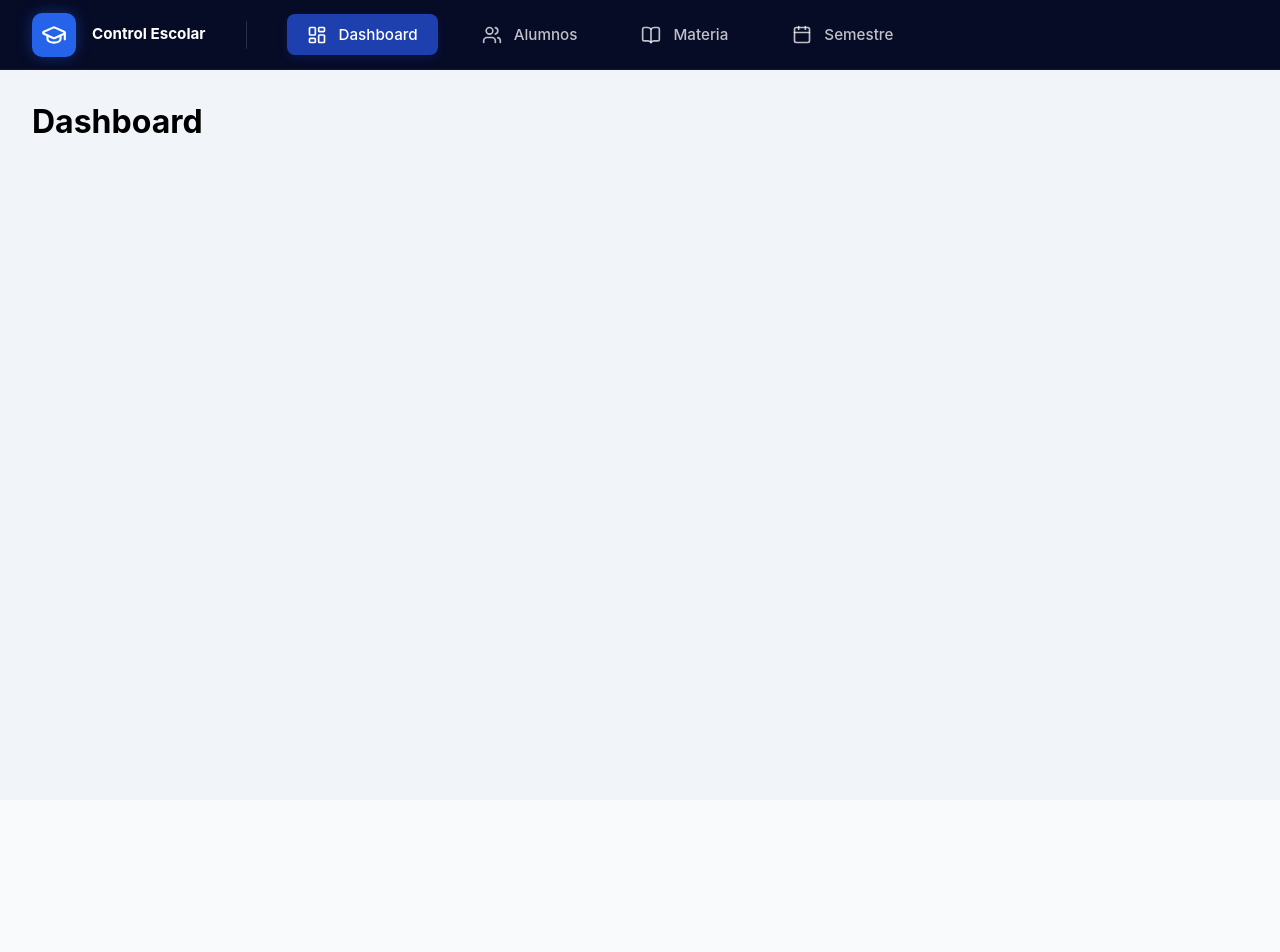
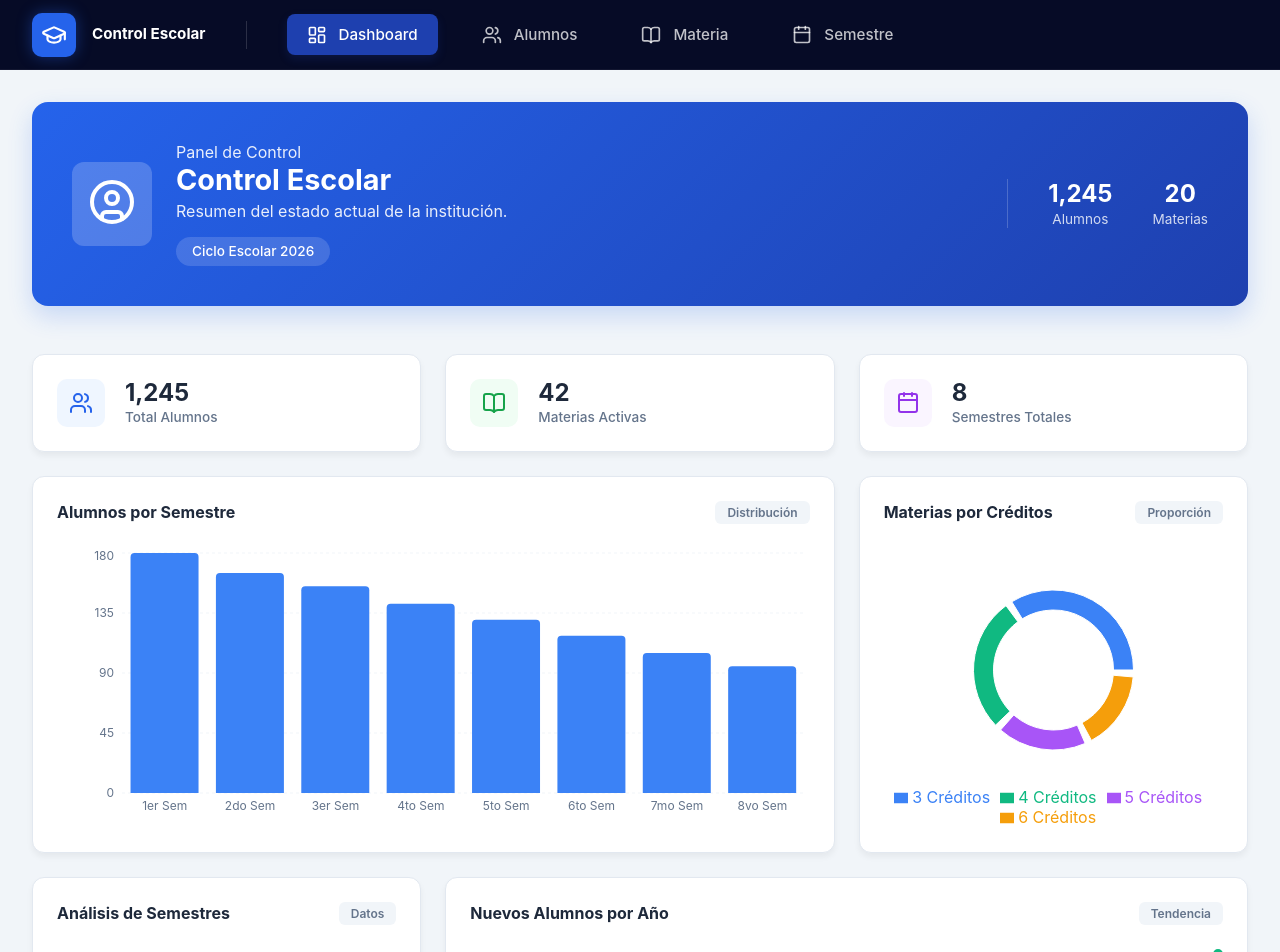
Before and after one commit to CuevasErik-dev/ConsumoApi-React, a React (Vite) app: page /dashboard in a window 1280 px wide. Shown: the top 952 px of the page. Before the commit the page ends 800 px from the top, so only its background shows below. Built offline with nearby package versions, Linux system fonts and the light colour scheme.

Commit message:
Desarrollo dashboard

```diff
--- a/package.json
+++ b/package.json
@@ -19,6 +19,7 @@
     "react-hot-toast": "^2.6.0",
     "react-router": "^7.14.2",
     "react-router-dom": "^7.14.2",
+    "recharts": "^3.8.1",
     "zod": "^4.3.6"
   },
   "devDependencies": {
--- a/src/pages/dashboard/DashboardPage.jsx
+++ b/src/pages/dashboard/DashboardPage.jsx
@@ -1,9 +1,191 @@
 import React from 'react';
+import { Users, BookOpen, Calendar, UserCircle, BarChart, PieChart as PieIcon, TrendingUp, Activity } from 'lucide-react';
+import { BarChart as ReBarChart, Bar, XAxis, YAxis, CartesianGrid, Tooltip, ResponsiveContainer, PieChart, Pie, Cell, LineChart, Line, AreaChart, Area, Legend } from 'recharts';
+
+// Datos estáticos para las gráficas
+const alumnosData = [
+  { name: '1er Sem', total: 180 },
+  { name: '2do Sem', total: 165 },
+  { name: '3er Sem', total: 155 },
+  { name: '4to Sem', total: 142 },
+  { name: '5to Sem', total: 130 },
+  { name: '6to Sem', total: 118 },
+  { name: '7mo Sem', total: 105 },
+  { name: '8vo Sem', total: 95 },
+];
+
+const materiasCreditos = [
+  { name: '3 Créditos', materias: 15 },
+  { name: '4 Créditos', materias: 12 },
+  { name: '5 Créditos', materias: 8 },
+  { name: '6 Créditos', materias: 7 },
+];
+
+const COLORS = ['#3b82f6', '#10b981', '#a855f7', '#f59e0b'];
+
+const analisisSemestres = [
+  { name: 'Sistema 1', value: 12 },
+  { name: 'Sistema 2', value: 18 },
+  { name: 'Sistema 3', value: 10 },
+  { name: 'Sistema 4', value: 8 },
+  { name: 'Sistema 5', value: 14 },
+  { name: 'Sistema 6', value: 11 },
+];
+
+const nuevosAlumnosYear = [
+  { year: '2020', total: 210 },
+  { year: '2021', total: 198 },
+  { year: '2022', total: 245 },
+  { year: '2023', total: 230 },
+  { year: '2024', total: 268 },
+  { year: '2025', total: 280 },
+];
 
 const DashboardPage = () => {
   return (
-    <div style={{ padding: '2rem' }}>
-      <h1>Dashboard</h1>
+    <div className="dashboard-grid">
+      {/* Banner Principal */}
+      <div className="banner-card">
+        <div className="banner-content">
+          <div className="banner-icon">
+            <UserCircle size={48} />
+          </div>
+          <div className="banner-info">
+            <p>Panel de Control</p>
+            <h2>Control Escolar</h2>
+            <p>Resumen del estado actual de la institución.</p>
+            <span className="banner-tag">Ciclo Escolar 2026</span>
+          </div>
+        </div>
+        <div className="banner-stats">
+          <div className="stat-group">
+            <span className="stat-value">1,245</span>
+            <span className="stat-label">Alumnos</span>
+          </div>
+          <div className="stat-group">
+            <span className="stat-value">20</span>
+            <span className="stat-label">Materias</span>
+          </div>
+        </div>
+      </div>
+
+      {/* Tarjetas de Estadísticas Rápidas */}
+      <div className="info-card">
+        <div className="info-card-icon icon-blue">
+          <Users size={24} />
+        </div>
+        <div className="info-card-data">
+          <h3>1,245</h3>
+          <p>Total Alumnos</p>
+        </div>
+      </div>
+
+      <div className="info-card">
+        <div className="info-card-icon icon-green">
+          <BookOpen size={24} />
+        </div>
+        <div className="info-card-data">
+          <h3>42</h3>
+          <p>Materias Activas</p>
+        </div>
+      </div>
+
+      <div className="info-card">
+        <div className="info-card-icon icon-purple">
+          <Calendar size={24} />
+        </div>
+        <div className="info-card-data">
+          <h3>8</h3>
+          <p>Semestres Totales</p>
+        </div>
+      </div>
+
+      {/* Gráfica: Alumnos por Semestre */}
+      <div className="chart-card span-2">
+        <div className="chart-header">
+          <h4>Alumnos por Semestre</h4>
+          <span className="chart-badge">Distribución</span>
+        </div>
+        <div style={{ width: '100%', height: 280 }}>
+          <ResponsiveContainer>
+            <ReBarChart data={alumnosData}>
+              <CartesianGrid strokeDasharray="3 3" vertical={false} stroke="#f1f5f9" />
+              <XAxis dataKey="name" axisLine={false} tickLine={false} tick={{ fill: '#64748b', fontSize: 12 }} />
+              <YAxis axisLine={false} tickLine={false} tick={{ fill: '#64748b', fontSize: 12 }} />
+              <Tooltip cursor={{ fill: '#f8fafc' }} contentStyle={{ borderRadius: '8px', border: 'none', boxShadow: '0 4px 12px rgba(0,0,0,0.1)' }} />
+              <Bar dataKey="total" name="Alumnos" fill="#3b82f6" radius={[4, 4, 0, 0]} isAnimationActive={false} />
+            </ReBarChart>
+          </ResponsiveContainer>
+        </div>
+      </div>
+
+      {/* Gráfica: Materias por Créditos */}
+      <div className="chart-card">
+        <div className="chart-header">
+          <h4>Materias por Créditos</h4>
+          <span className="chart-badge">Proporción</span>
+        </div>
+        <div style={{ width: '100%', height: 280 }}>
+          <ResponsiveContainer>
+            <PieChart>
+              <Pie
+                data={materiasCreditos}
+                innerRadius={60}
+                outerRadius={80}
+                paddingAngle={5}
+                dataKey="materias"
+                nameKey="name"
+                isAnimationActive={false}
+              >
+                {materiasCreditos.map((entry, index) => (
+                  <Cell key={`cell-${index}`} fill={COLORS[index % COLORS.length]} />
+                ))}
+              </Pie>
+              <Tooltip contentStyle={{ borderRadius: '8px', border: 'none', boxShadow: '0 4px 12px rgba(0,0,0,0.1)' }} />
+              <Legend verticalAlign="bottom" height={36}/>
+            </PieChart>
+          </ResponsiveContainer>
+        </div>
+      </div>
+
+      {/* Gráfica: Análisis de Semestres */}
+      <div className="chart-card">
+        <div className="chart-header">
+          <h4>Análisis de Semestres</h4>
+          <span className="chart-badge">Datos</span>
+        </div>
+        <div style={{ width: '100%', height: 280 }}>
+          <ResponsiveContainer>
+            <ReBarChart data={analisisSemestres} layout="vertical">
+              <CartesianGrid strokeDasharray="3 3" horizontal={false} stroke="#f1f5f9" />
+              <XAxis type="number" hide />
+              <YAxis dataKey="name" type="category" axisLine={false} tickLine={false} tick={{ fill: '#64748b', fontSize: 12 }} width={100} />
+              <Tooltip contentStyle={{ borderRadius: '8px', border: 'none', boxShadow: '0 4px 12px rgba(0,0,0,0.1)' }} />
+              <Legend />
+              <Bar dataKey="value" name="Puntaje" fill="#a855f7" radius={[0, 4, 4, 0]} isAnimationActive={false} />
+            </ReBarChart>
+          </ResponsiveContainer>
+        </div>
+      </div>
+
+      {/* Gráfica: Nuevos Alumnos por Año */}
+      <div className="chart-card span-2">
+        <div className="chart-header">
+          <h4>Nuevos Alumnos por Año</h4>
+          <span className="chart-badge">Tendencia</span>
+        </div>
+        <div style={{ width: '100%', height: 280 }}>
+          <ResponsiveContainer>
+            <LineChart data={nuevosAlumnosYear}>
+              <CartesianGrid strokeDasharray="3 3" vertical={false} stroke="#f1f5f9" />
+              <XAxis dataKey="year" axisLine={false} tickLine={false} tick={{ fill: '#64748b', fontSize: 12 }} />
+              <YAxis axisLine={false} tickLine={false} tick={{ fill: '#64748b', fontSize: 12 }} />
+              <Tooltip contentStyle={{ borderRadius: '8px', border: 'none', boxShadow: '0 4px 12px rgba(0,0,0,0.1)' }} />
+              <Line type="monotone" dataKey="total" name="Nuevos Alumnos" stroke="#10b981" strokeWidth={3} dot={{ r: 6, fill: '#10b981', strokeWidth: 2, stroke: '#fff' }} activeDot={{ r: 8 }} isAnimationActive={false} />
+            </LineChart>
+          </ResponsiveContainer>
+        </div>
+      </div>
     </div>
   );
 };
--- a/src/styles.css
+++ b/src/styles.css
@@ -109,4 +109,150 @@ body {
 .content {
   flex: 1;
   background-color: #f1f5f9;
+  padding: 2rem;
 }
+
+/* Dashboard Styles */
+.dashboard-grid {
+  display: grid;
+  grid-template-columns: repeat(3, 1fr);
+  gap: 1.5rem;
+  max-width: 1400px;
+  margin: 0 auto;
+}
+
+.banner-card {
+  grid-column: span 3;
+  background: linear-gradient(135deg, #2563eb 0%, #1e40af 100%);
+  border-radius: 16px;
+  padding: 2.5rem;
+  color: white;
+  display: flex;
+  justify-content: space-between;
+  align-items: center;
+  box-shadow: 0 10px 25px rgba(37, 99, 235, 0.2);
+  margin-bottom: 1.5rem;
+}
+
+.banner-content {
+  display: flex;
+  align-items: center;
+  gap: 1.5rem;
+}
+
+.banner-icon {
+  background: rgba(255, 255, 255, 0.2);
+  padding: 1rem;
+  border-radius: 12px;
+}
+
+.banner-info h2 {
+  font-size: 1.8rem;
+  margin-bottom: 0.25rem;
+}
+
+.banner-info p {
+  opacity: 0.9;
+  font-size: 1rem;
+}
+
+.banner-tag {
+  display: inline-block;
+  background: rgba(255, 255, 255, 0.15);
+  padding: 0.4rem 1rem;
+  border-radius: 20px;
+  font-size: 0.85rem;
+  margin-top: 1rem;
+  font-weight: 500;
+}
+
+.banner-stats {
+  display: flex;
+  gap: 2.5rem;
+  border-left: 1px solid rgba(255, 255, 255, 0.2);
+  padding-left: 2.5rem;
+}
+
+.stat-group {
+  text-align: center;
+}
+
+.stat-value {
+  font-size: 1.5rem;
+  font-weight: 700;
+  display: block;
+}
+
+.stat-label {
+  font-size: 0.85rem;
+  opacity: 0.8;
+}
+
+.info-card {
+  background: white;
+  padding: 1.5rem;
+  border-radius: 12px;
+  display: flex;
+  align-items: center;
+  gap: 1.25rem;
+  box-shadow: 0 4px 6px rgba(0, 0, 0, 0.05);
+  border: 1px solid #e2e8f0;
+}
+
+.info-card-icon {
+  width: 48px;
+  height: 48px;
+  border-radius: 10px;
+  display: flex;
+  align-items: center;
+  justify-content: center;
+}
+
+.icon-blue { background: #eff6ff; color: #2563eb; }
+.icon-green { background: #f0fdf4; color: #16a34a; }
+.icon-purple { background: #faf5ff; color: #9333ea; }
+
+.info-card-data h3 {
+  font-size: 1.5rem;
+  color: #1e293b;
+  line-height: 1;
+  margin-bottom: 0.25rem;
+}
+
+.info-card-data p {
+  font-size: 0.85rem;
+  color: #64748b;
+  font-weight: 500;
+}
+
+.chart-card {
+  background: white;
+  padding: 1.5rem;
+  border-radius: 12px;
+  box-shadow: 0 4px 6px rgba(0, 0, 0, 0.05);
+  border: 1px solid #e2e8f0;
+  min-height: 350px;
+}
+
+.chart-card.span-2 { grid-column: span 2; }
+
+.chart-header {
+  display: flex;
+  justify-content: space-between;
+  align-items: center;
+  margin-bottom: 1.5rem;
+}
+
+.chart-header h4 {
+  font-size: 1rem;
+  color: #1e293b;
+}
+
+.chart-badge {
+  background: #f1f5f9;
+  padding: 0.25rem 0.75rem;
+  border-radius: 6px;
+  font-size: 0.75rem;
+  color: #64748b;
+  font-weight: 600;
+}
```
Also changed, not shown: 1 other file (tests, documents, lock files or other folders).
